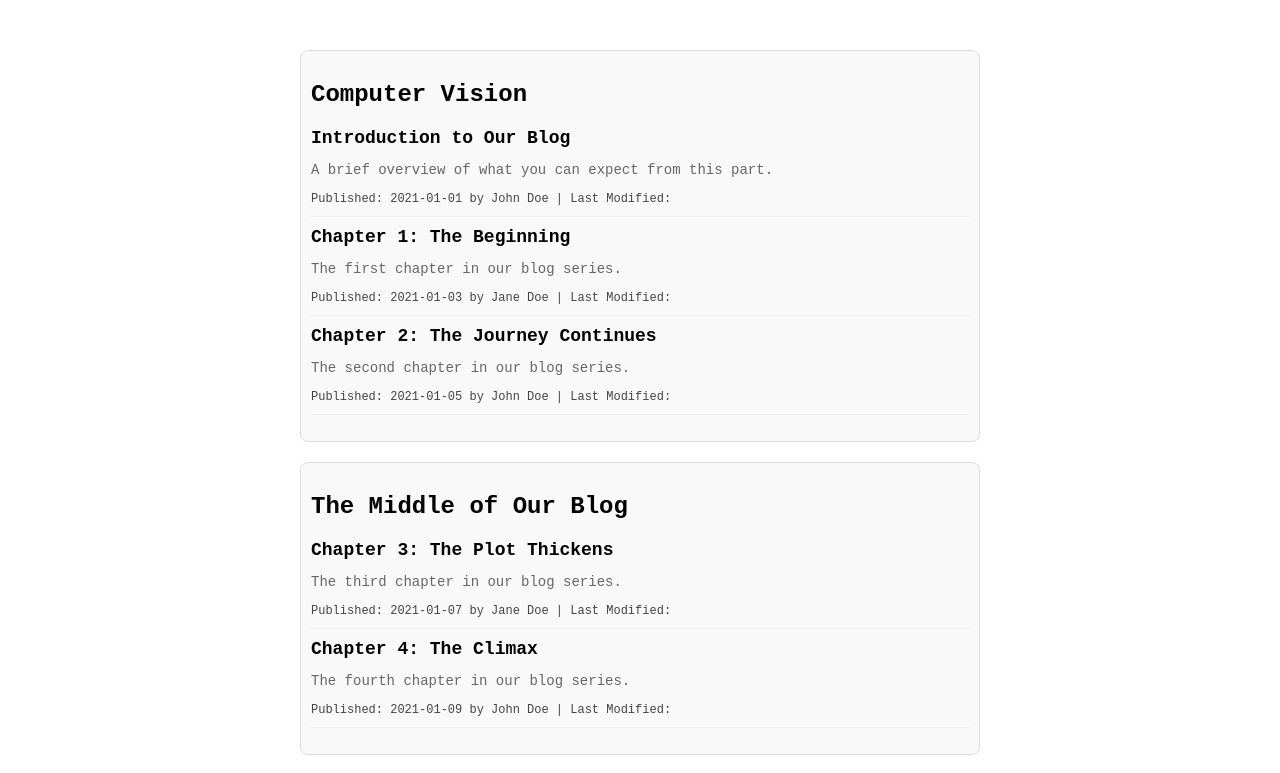
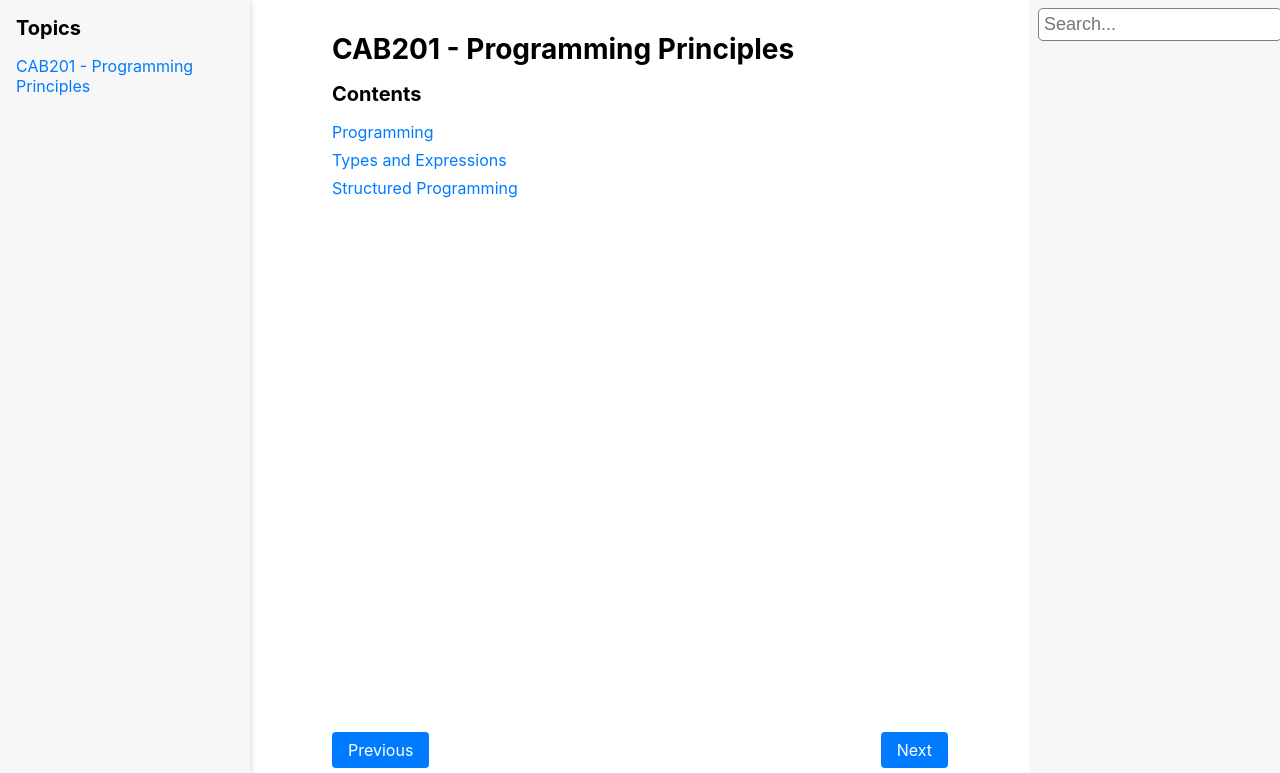
Before and after one commit to bsmsultani/bsmsultani.github.io, a React (Create React App) app: page /topic/cab201 in a window 1280 px wide. Shown: the top 773 px of the page. Built offline with nearby package versions, Linux system fonts and the light colour scheme.

Commit message:
search button dummy done

```diff
--- /dev/null
+++ b/Sidebar.css
@@ -0,0 +1,50 @@
+/* Sidebar.css */
+.sidebar {
+    width: 250px;
+    background: #f7f7f7;
+    padding: 1rem;
+    box-shadow: 2px 0 5px rgba(0, 0, 0, 0.1);
+    height: 100vh;
+    position: fixed;
+    overflow-y: auto;
+  }
+
+  .sidebar h2 {
+    font-size: 1.25rem;
+    margin-bottom: 1rem;
+  }
+
+  .sidebar ul {
+    list-style: none;
+    padding: 0;
+    margin: 0;
+  }
+
+  .sidebar ul li {
+    margin-bottom: 0.5rem;
+  }
+
+  .topic-box {
+    background: white;
+    border: 1px solid #ddd;
+    border-radius: 8px;
+    margin-bottom: 1rem;
+    padding: 1rem;
+    transition: all 0.3s ease;
+  }
+
+  .topic-box:hover {
+    box-shadow: 0 4px 8px rgba(0, 0, 0, 0.1);
+  }
+
+  .topic-link {
+    text-decoration: none;
+    color: #007bff;
+    display: block;
+    font-size: 1rem;
+    text-align: center;
+  }
+
+  .topic-link:hover {
+    text-decoration: none;
+  }
--- a/package.json
+++ b/package.json
@@ -7,8 +7,11 @@
     "@testing-library/jest-dom": "^5.17.0",
     "@testing-library/react": "^13.4.0",
     "@testing-library/user-event": "^13.5.0",
+    "antd": "^5.19.3",
     "react": "^18.3.1",
     "react-dom": "^18.3.1",
+    "react-markdown": "^9.0.1",
+    "react-router-dom": "^6.25.1",
     "react-scripts": "5.0.1",
     "web-vitals": "^2.1.4"
   },
@@ -17,7 +20,7 @@
     "build": "react-scripts build",
     "test": "react-scripts test",
     "eject": "react-scripts eject",
-    "deploy" : "gh-pages -d build",
+    "deploy": "gh-pages -d build",
     "predeploy": "npm run build"
   },
   "eslintConfig": {
--- a/src/App.css
+++ b/src/App.css
@@ -1,3 +1,10 @@
-.App {
-  font-family: 'Courier New', Courier, monospace;
+* {
+    margin: 0;
+    padding: 0;
+    box-sizing: border-box;
 }
+
+
+.app {
+    display: flex;
+}
--- a/src/App.js
+++ b/src/App.js
@@ -1,42 +1,24 @@
+// App.js
 import React from 'react';
+import { BrowserRouter as Router, Route, Routes } from 'react-router-dom';
+import Sidebar from './Sidebar'; // Import the Sidebar component
+import Content from './Content'; // Import the Content component
+import Rightsidebar from './Righsidebar';
 import './App.css';
-import TableOfContents from './components/TableOfContents';
 
-function App() {
-  const sections = [
-    {
-      "Section 1": "Computer Vision",
-      "Description": "A brief overview of what you can expect from this section.",
-      "Parts" : [
-        { title: 'Introduction to Our Blog', "Description": "A brief overview of what you can expect from this part.", "Date_Published": "2021-01-01" , "Author": "John Doe" , "Date Modified": "2021-01-02" },
-        { title: 'Chapter 1: The Beginning', "Description": "The first chapter in our blog series.", "Date_Published": "2021-01-03" , "Author": "Jane Doe" , "Date Modified": "2021-01-04" },
-        { title: 'Chapter 2: The Journey Continues', "Description": "The second chapter in our blog series.", "Date_Published": "2021-01-05" , "Author": "John Doe" , "Date Modified": "2021-01-06" }
-      ]
-    },
-
-    {
-      "Section 2": "The Middle of Our Blog",
-      "Description": "A brief overview of what you can expect from this section.",
-      "Parts" : [
-        { title: 'Chapter 3: The Plot Thickens', "Description": "The third chapter in our blog series.", "Date_Published": "2021-01-07" , "Author": "Jane Doe" , "Date Modified": "2021-01-08" },
-        { title: 'Chapter 4: The Climax', "Description": "The fourth chapter in our blog series.", "Date_Published": "2021-01-09" , "Author": "John Doe" , "Date Modified": "2021-01-10" }
-      ]
-    },
-
-    {
-      "Section 3": "The End of Our Blog",
-      "Description": "A brief overview of what you can expect from this section.",
-      "Parts" : [
-        { title: 'Chapter 5: The End', "Description": "The final chapter in our blog series.", "Date_Published": "2021-01-11" , "Author": "Jane Doe" , "Date Modified": "2021-01-12" }
-      ]
-    }
-  ];
-
-  return (
-    <div className="App">
-      <TableOfContents sections={sections} />
+// Main App component with routing
+const App = () => (
+  <Router>
+    <div className="app">
+      <Sidebar />
+        <Routes>
+          <Route path="/" element={<p>Select a topic from the sidebar.</p>} />
+          <Route path="/topic/:topicId" element={<Content />} />
+          <Route path="/topic/:topicId/post/:postId" element={<Content />} />
+        </Routes>
+      <Rightsidebar />
     </div>
-  );
-}
+  </Router>
+);
 
 export default App;
--- /dev/null
+++ b/src/Content.css
@@ -0,0 +1,57 @@
+.content {
+  display: flex;
+  flex-direction: column;
+  justify-content: space-between;
+  margin-left: 300px;
+  padding: 2rem;
+  height: 100vh;
+  width: 100%;
+  margin-right: 300px;
+}
+
+.content h1 {
+  font-size: 1.75rem;
+  margin-bottom: 1rem;
+}
+
+.content h2 {
+  font-size: 1.25rem;
+  margin-bottom: 1rem;
+}
+
+.content ul {
+  list-style: none;
+  padding: 0;
+  flex-grow: 1; /* Ensures the list grows to take available space */
+}
+
+.content ul li {
+  margin-bottom: 0.5rem;
+}
+
+.content ul li a {
+  text-decoration: none;
+  color: #007bff;
+}
+
+.content ul li a:hover {
+  text-decoration: underline;
+}
+
+.navigation {
+  display: flex;
+  justify-content: space-between;
+  margin-top: 2rem;
+}
+
+.nav-button {
+  text-decoration: none;
+  background: #007bff;
+  color: white;
+  padding: 0.5rem 1rem;
+  border-radius: 4px;
+}
+
+.nav-button:disabled {
+  background: #cccccc;
+}
--- /dev/null
+++ b/src/Content.js
@@ -0,0 +1,80 @@
+// Content.js
+import React from 'react';
+import { Link, useParams } from 'react-router-dom';
+import './Content.css'; // Import the CSS for Content
+
+// Sample data for topics and posts
+const topics = [
+  {
+    id: 'cab201',
+    name: 'CAB201 - Programming Principles',
+    posts: [
+      { id: 'programming', title: 'Programming' },
+      { id: 'types-and-expressions', title: 'Types and Expressions' },
+      { id: 'structured-programming', title: 'Structured Programming' },
+      // Add more posts here
+    ]
+  },
+  // Add more topics here
+];
+
+// Content component
+const Content = () => {
+  const { topicId, postId } = useParams();
+  const topic = topics.find(t => t.id === topicId);
+  const post = topic ? topic.posts.find(p => p.id === postId) : null;
+
+  return (
+    <div className="content">
+      {topic ? (
+        <>
+          <h1>{topic.name}</h1>
+          {post ? (
+            <>
+              <h2>{post.title}</h2>
+              <p>Content for {post.title}</p>
+              {/* Add more content here */}
+            </>
+          ) : (
+            <>
+              <h2>Contents</h2>
+              <ul>
+                {topic.posts.map(post => (
+                  <li key={post.id}>
+                    <Link to={`/topic/${topicId}/post/${post.id}`}>{post.title}</Link>
+                  </li>
+                ))}
+              </ul>
+            </>
+          )}
+          {/* Previous and Next navigation */}
+          <div className="navigation">
+            <Link to={getPreviousLink(topicId, postId)} className="nav-button">Previous</Link>
+            <Link to={getNextLink(topicId, postId)} className="nav-button">Next</Link>
+          </div>
+        </>
+      ) : (
+        <p>Select a topic from the sidebar.</p>
+      )}
+    </div>
+  );
+};
+
+// Helper functions for navigation
+const getPreviousLink = (topicId, postId) => {
+  const topic = topics.find(t => t.id === topicId);
+  if (!topic) return '#';
+  const index = topic.posts.findIndex(p => p.id === postId);
+  if (index > 0) return `/topic/${topicId}/post/${topic.posts[index - 1].id}`;
+  return '#';
+};
+
+const getNextLink = (topicId, postId) => {
+  const topic = topics.find(t => t.id === topicId);
+  if (!topic) return '#';
+  const index = topic.posts.findIndex(p => p.id === postId);
+  if (index < topic.posts.length - 1) return `/topic/${topicId}/post/${topic.posts[index + 1].id}`;
+  return '#';
+};
+
+export default Content;
--- /dev/null
+++ b/src/Righsidebar.js
@@ -0,0 +1,36 @@
+// Sidebar.js
+import React from 'react';
+import { Link } from 'react-router-dom';
+import './Rightsidebar.css';
+
+// Sample data for topics
+const topics = [
+  {
+    id: 'cab201',
+    name: 'CAB201 - Programming Principles',
+    posts: [
+      { id: 'programming', title: 'Programming' },
+      { id: 'types-and-expressions', title: 'Types and Expressions' },
+      { id: 'structured-programming', title: 'Structured Programming' },
+      // Add more posts here
+    ]
+  },
+  // Add more topics here
+];
+
+const search_bar = () => (
+  <div>
+    <input type='text' className='search-input' placeholder='Search...' />
+  </div>
+);
+
+// Sidebar component
+const Rightsidebar = () => (
+  <div className="leftsidebar">
+    <div>
+      <input type='text' className='search-input' placeholder='Search...' />
+    </div>
+  </div>
+);
+
+export default Rightsidebar;
--- /dev/null
+++ b/src/Rightsidebar.css
@@ -0,0 +1,22 @@
+/* Sidebar.css */
+.leftsidebar {
+    width: 250px;
+    background: #f7f7f7;
+    padding: 0.5rem;
+    box-shadow: 2px 0 5px rgba(0, 0, 0, 0.1);
+    height: 100%;
+    position: fixed;
+    overflow-y: auto;
+    right: 0;
+    align-items: center;
+}
+
+
+.search-input {
+    background: white;
+    border-radius: 5px;
+    cursor: pointer;
+    font-size: large;
+    border: 1px solid grey;
+    padding: 5px;
+ }
--- /dev/null
+++ b/src/Sidebar.css
@@ -0,0 +1,34 @@
+/* Sidebar.css */
+.sidebar {
+    width: 250px;
+    background: #f7f7f7;
+    padding: 1rem;
+    box-shadow: 2px 0 5px rgba(0, 0, 0, 0.1);
+    height: 100%;
+    position: fixed;
+    overflow-y: auto;
+    left: 0;
+  }
+
+  .sidebar h2 {
+    font-size: 1.25rem;
+    margin-bottom: 1rem;
+  }
+
+  .sidebar ul {
+    list-style: none;
+    padding: 0;
+  }
+
+  .sidebar ul li {
+    margin-bottom: 0.5rem;
+  }
+
+  .sidebar ul li a {
+    text-decoration: none;
+    color: #007bff;
+  }
+
+  .sidebar ul li a:hover {
+    text-decoration: underline;
+  }
--- /dev/null
+++ b/src/Sidebar.js
@@ -0,0 +1,35 @@
+// Sidebar.js
+import React from 'react';
+import { Link } from 'react-router-dom';
+import './Sidebar.css';
+
+// Sample data for topics
+const topics = [
+  {
+    id: 'cab201',
+    name: 'CAB201 - Programming Principles',
+    posts: [
+      { id: 'programming', title: 'Programming' },
+      { id: 'types-and-expressions', title: 'Types and Expressions' },
+      { id: 'structured-programming', title: 'Structured Programming' },
+      // Add more posts here
+    ]
+  },
+  // Add more topics here
+];
+
+// Sidebar component
+const Sidebar = () => (
+  <div className="sidebar">
+    <h2>Topics</h2>
+    <ul>
+      {topics.map(topic => (
+        <li key={topic.id} className="topic-box">
+          <Link to={`/topic/${topic.id}`} className="topic-link">{topic.name}</Link>
+        </li>
+      ))}
+    </ul>
+  </div>
+);
+
+export default Sidebar;
--- a/src/components/TableOfContents.css
+++ /dev/null
@@ -1,43 +0,0 @@
-/* TableOfContents.css */
-.toc-main-container {
-  margin-left : 300px;
-  margin-right: 300px;
-  margin-top: 50px;
-  margin-bottom: 10px;
-  display: flex;
-  flex-direction: column;
-  gap: 20px;
-}
-
-.toc-section-container {
-  padding: 10px;
-  background-color: #f9f9f9;
-  border: 1px solid #ddd;
-  border-radius: 8px;
-}
-
-.toc-list {
-  list-style: none;
-  padding: 0;
-}
-
-.toc-item {
-  margin-bottom: 10px;
-  padding-bottom: 10px;
-  border-bottom: 1px solid #eee;
-}
-
-.toc-item strong {
-  font-size: 18px;
-}
-
-.toc-item p {
-  font-size: 14px;
-  color: #666;
-}
-
-.toc-item div {
-  font-size: 12px;
-  color: #444;
-  margin-top: 5px;
-}
--- a/src/components/TableOfContents.js
+++ /dev/null
@@ -1,36 +0,0 @@
-import React, { useState } from 'react';
-import './TableOfContents.css';
-
-const TableOfContents = ({ sections }) => {
-  const [openSectionIndex, setOpenSectionIndex] = useState(null);
-
-  const toggleSection = (index) => {
-    setOpenSectionIndex(openSectionIndex === index ? null : index);
-  };
-
-  return (
-    <div className="toc-main-container">
-      {sections.map((section, index) => (
-        <div key={index} className="toc-section-container">
-          <h2 className="toc-header">
-            {section[Object.keys(section)[0]]}
-          </h2>
-            <ul className="toc-list">
-              {section.Parts.map((part, partIndex) => (
-                <li key={partIndex} className="toc-item">
-                  <strong>{part.title}</strong>
-                  <p>{part.Description}</p>
-                  <div>
-                    <span>Published: {part.Date_Published} by {part.Author}</span>
-                    <span> | Last Modified: {part.Date_Modified}</span>
-                  </div>
-                </li>
-              ))}
-            </ul>
-        </div>
-      ))}
-    </div>
-  );
-};
-
-export default TableOfContents;
```
Also changed, not shown: 1 other file (tests, documents, lock files or other folders).
